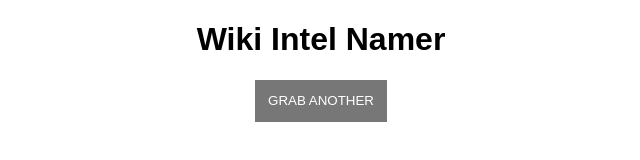
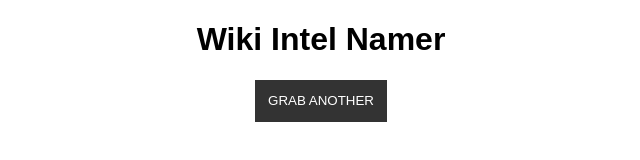
Before and after one commit to hello-steven/random-intel-codename, a website: page index.html in a window 1280 px wide. In both pictures the pointer is over the button "GRAB ANOTHER". Shown: the whole page, without its empty margins (319-959 px from the left). Drawn offline with Linux system fonts and the light colour scheme.

Commit message:
add button hover style

```diff
--- a/style.css
+++ b/style.css
@@ -11,4 +11,8 @@ button {
   padding: 1em;
   color: #fff;
   text-transform: uppercase;
+  transition: background .25s;
 }
+button:hover {
+  background: #333;
+}
```
